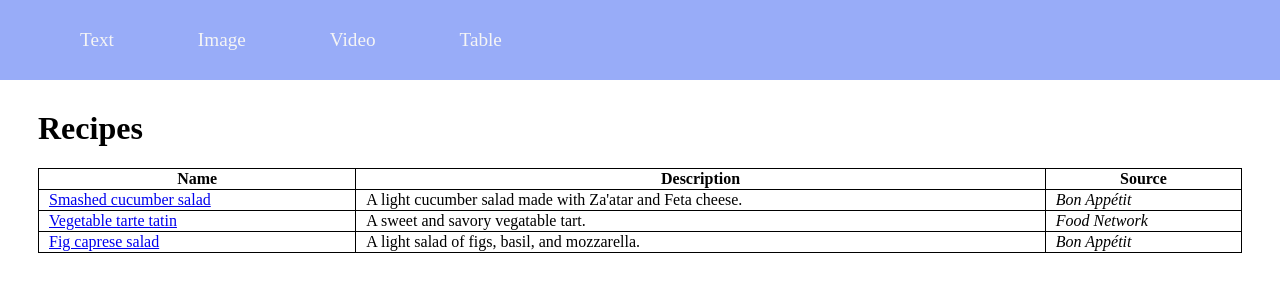
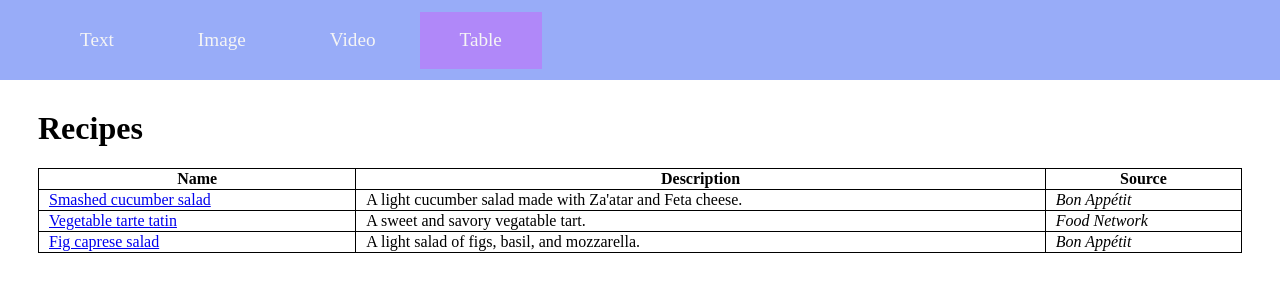
Before and after one commit to alexiscole99/cs185, a plain HTML site: page table.html in a window 1280 px wide. Drawn offline with Linux system fonts and the light colour scheme.

Commit message:
onclick highlighting

```diff
--- a/style.css
+++ b/style.css
@@ -14,14 +14,16 @@ nav * {
 }
 
 nav li {
-    margin: 40px;
+    text-align: center;
+    padding-top: 20px;
+    padding-bottom: 20px;
 }
 
-nav li .active {
+nav li.active {
     background-color: #b088f9;
 }
 
-nav li .hover {
+nav li.hover {
     background-color: #da9ff9;
 }
 
@@ -29,6 +31,7 @@ nav li a {
     color: whitesmoke;
     text-decoration: none;
     font-size: larger;
+    margin: 40px;
 }
 
 body {
--- a/table.html
+++ b/table.html
@@ -11,7 +11,7 @@
                 <li><a href="text.html">Text</a></li>
                 <li><a href="image.html">Image</a></li>
                 <li><a href="video.html">Video</a></li>
-                <li><a href="table.html">Table</a></li>
+                <li class="active"><a href="table.html">Table</a></li>
             </ul>
         </nav>
 
```
Also changed, not shown: image.html (+1 -1 lines), text.html (+1 -1 lines), video.html (+1 -1 lines).
